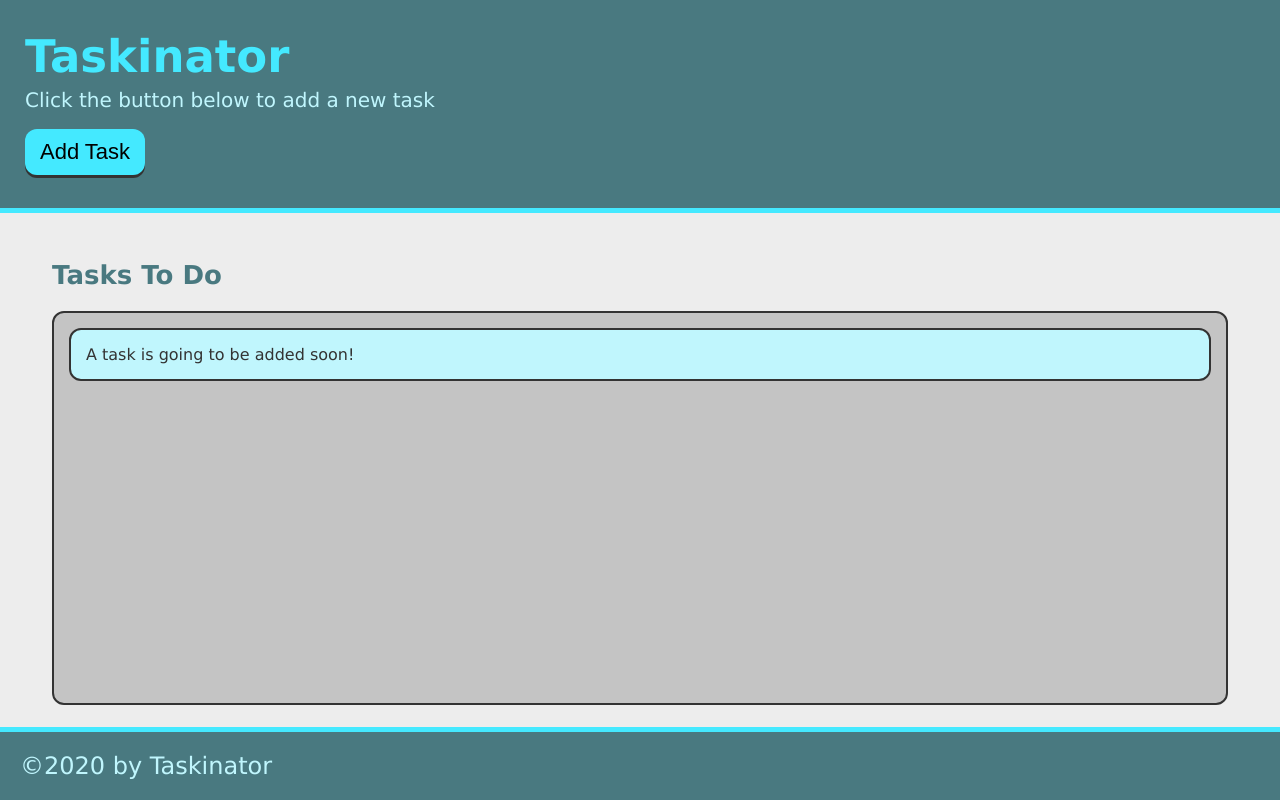
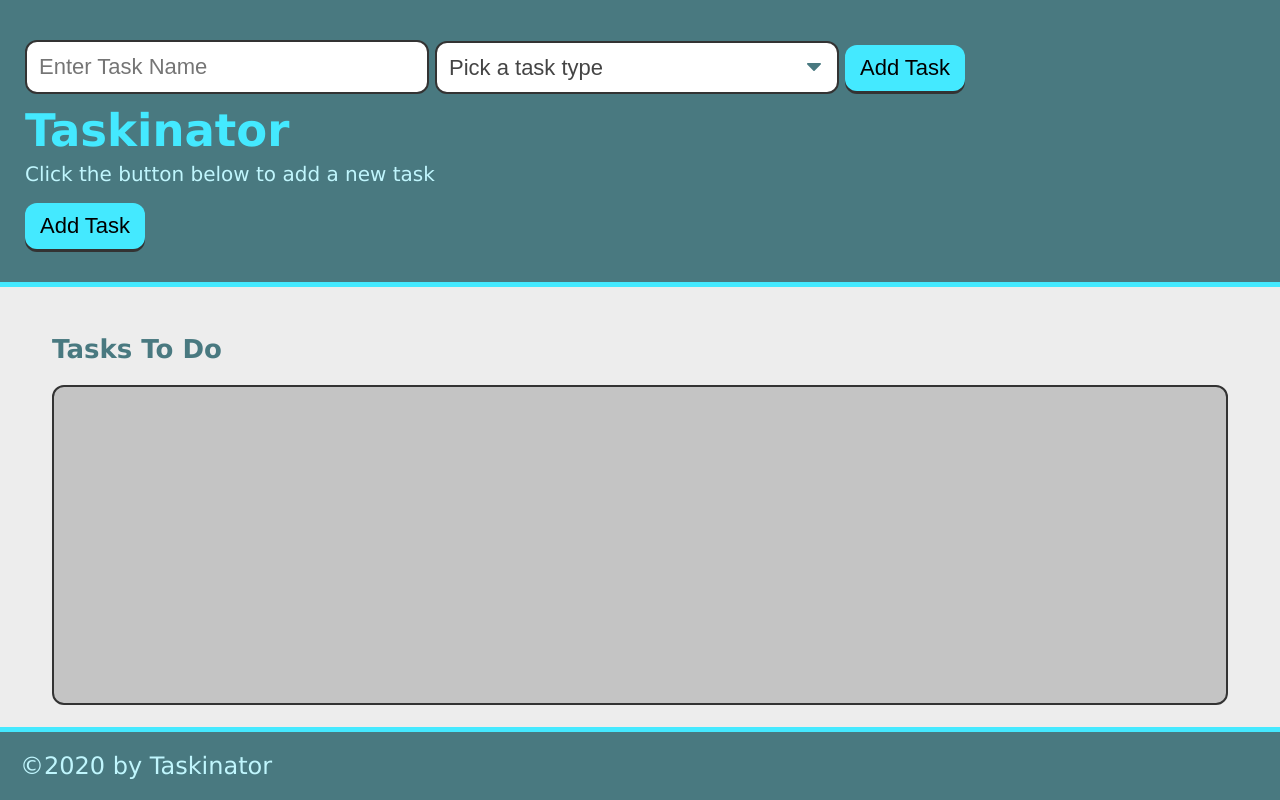
Before and after one commit to TravisL5/Taskinator, a plain HTML site: page index.html in a window 1280 px wide. Drawn offline with Linux system fonts and the light colour scheme.

Commit message:
added name and type blocks

```diff
--- a/index.html
+++ b/index.html
@@ -12,6 +12,23 @@
 <body>
 
 <header>
+  <form id="task-form">
+    <div class="form-group">
+      <input type="text" name="task-name" class="text-input" placeholder="Enter Task Name" />
+    </div>
+    <div class="form-group">
+      <select name="task-type" class="select-dropdown">
+        <option value="" disabled selected>Pick a task type</option>
+        <option value="Print">Print</option>
+        <option value="Web">Web</option>
+        <option value="Mobile">Mobile</option>
+      </select>
+    </div>
+    <div class="form-group">
+      <button class="btn" id="save-task" type="submit">Add Task</button>
+    </div>
+  </form>
+
     <h1 class="page-title">Taskinator</h1>
     <p>Click the button below to add a new task</p>
     <button class="btn" id="save-task">Add Task</button>
@@ -20,9 +37,7 @@
 <main class="page-content">
     <section class="task-list-wrapper">
       <h2 class="list-title">Tasks To Do</h2>
-      <ul class="task-list" id="tasks-to-do">
-        <li class="task-item">A task is going to be added soon!</li>
-      </ul>
+      <ul class="task-list" id="tasks-to-do"></ul>
     </section>
   </main>
 
```
